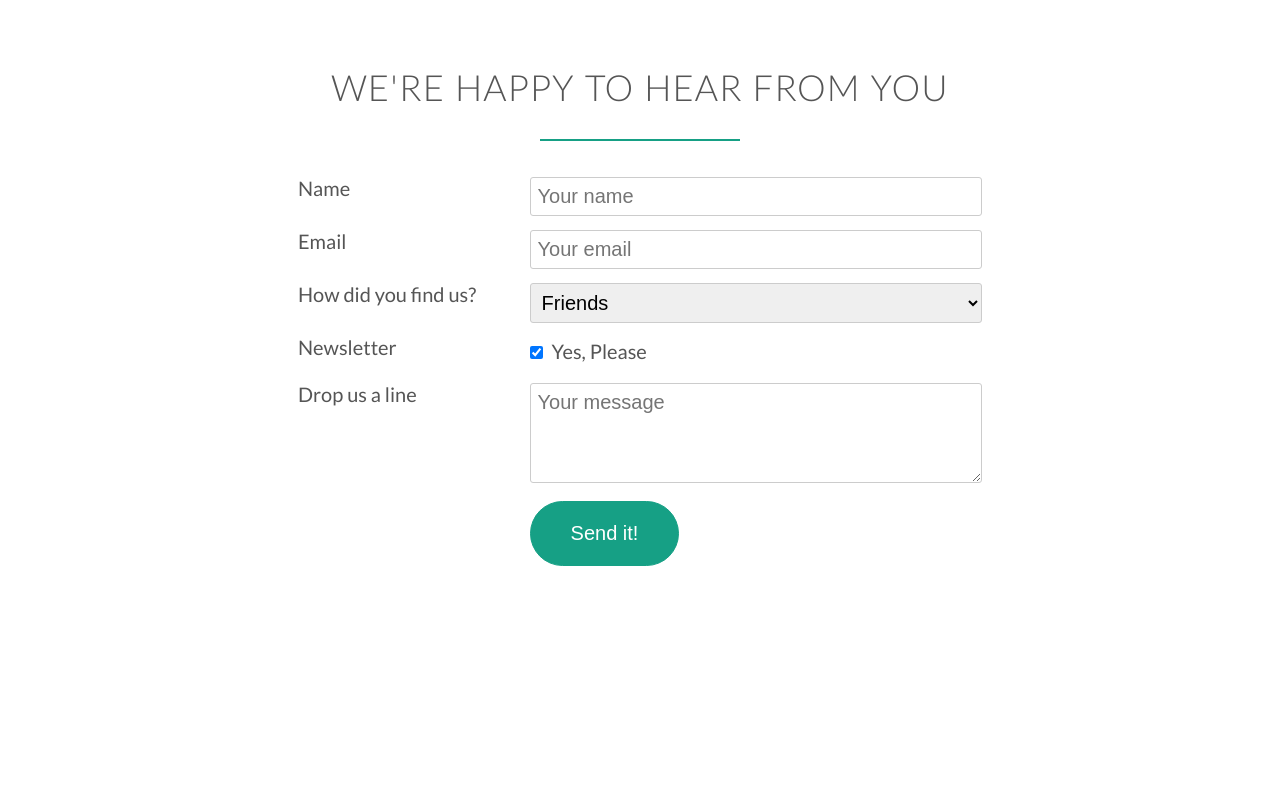
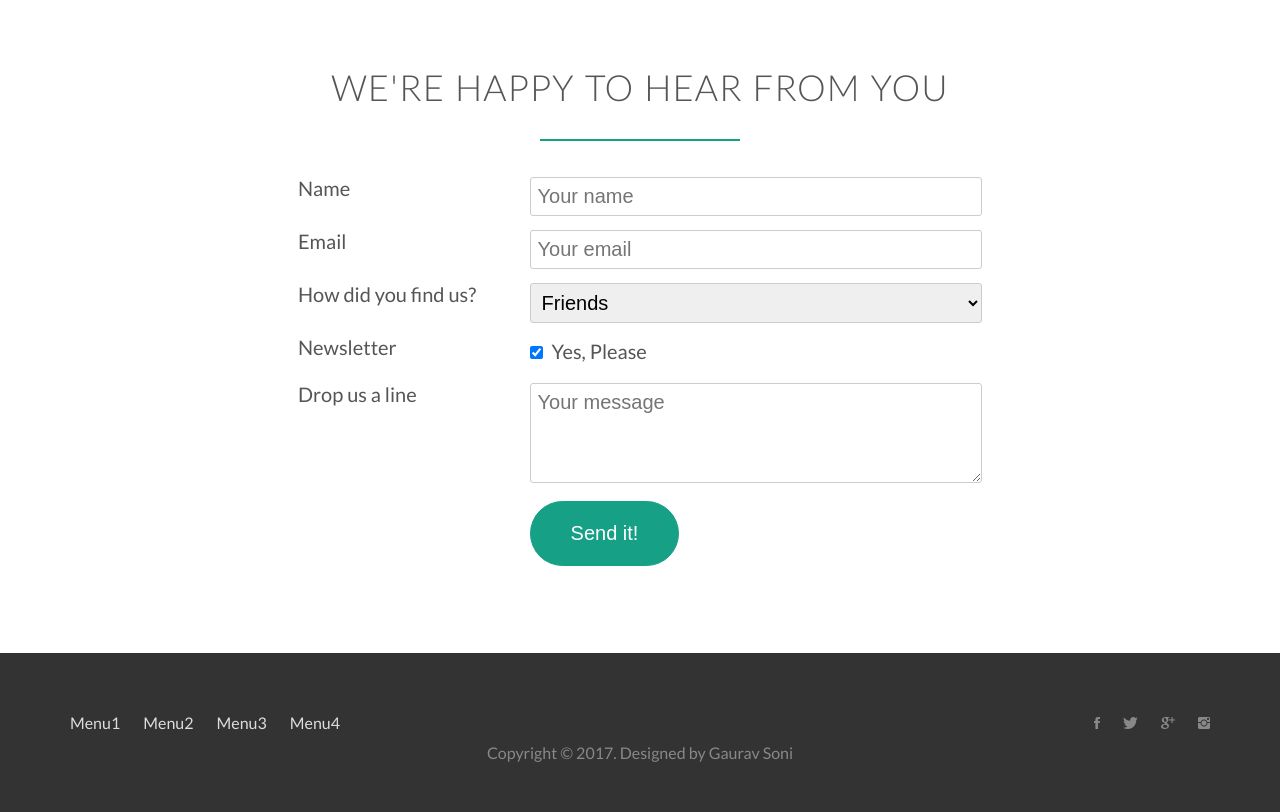
Before and after one commit to gauravsoni119/agency-theme, a plain HTML site: page index.html in a window 1280 px wide. Shown: the part 2584-3396 px from the top of the page. Before the commit the page ends 3237 px from the top, so only its background shows below. Drawn offline with Linux system fonts and the light colour scheme; files whose address does not match are found by name.

Commit message:
Add footer

```diff
--- a/index.html
+++ b/index.html
@@ -211,6 +211,29 @@
             </form>
         </div>
     </section>
+    <footer>
+        <div class="row">
+            <div class="col span-1-of-2">
+                <ul class="footer-nav">
+                    <li><a href="#">Menu1</a></li>
+                    <li><a href="#">Menu2</a></li>
+                    <li><a href="#">Menu3</a></li>
+                    <li><a href="#">Menu4</a></li>
+                </ul>
+            </div>
+            <div class="col span-1-of-2">
+                <ul class="social-links">
+                    <li><a href="#"><i class="ion-social-facebook"></i></a></li>
+                    <li><a href="#"><i class="ion-social-twitter"></i></a></li>
+                    <li><a href="#"><i class="ion-social-googleplus"></i></a></li>
+                    <li><a href="#"><i class="ion-social-instagram"></i></a></li>
+                </ul>
+            </div>
+        </div>
+        <div class="row">
+            <p>Copyright &copy 2017. Designed by Gaurav Soni</p>
+        </div>
+    </footer>
 </body>
 
 </html>
--- a/resources/css/style.css
+++ b/resources/css/style.css
@@ -287,3 +287,91 @@ input[type=checkbox] {
 *:focus {
     outline: none;
 }
+
+/*----------------LINKS----------------*/
+a:link, a:visited {
+    color: #16a085;
+    text-decoration: none;
+    padding-bottom: 1px;
+    border-bottom: 1px solid #16a085;
+}
+
+a:hover, a:active {
+    color: #555;
+    border-bottom: 1px solid transparent;
+    -webkit-transition: border-bottom 0.2s, color 0.2s;
+    transition: border-bottom 0.2s, color 0.2s;
+}
+
+/*--------------------------------------------------------------------*/
+/* FOOTER */
+/*--------------------------------------------------------------------*/
+
+footer {
+    background-color: #333;
+    padding: 50px;
+    font-size: 80%;
+}
+
+.footer-nav {
+    list-style: none;
+    float: left;
+}
+.social-links {
+    list-style: none;
+    float: right;
+}
+.footer-nav li,
+.social-links li {
+    display: inline-block;
+    margin-right: 20px;
+}
+
+.footer-nav li:last-child,
+.social-links li:last-child {
+    margin-right: 0;
+}
+
+.footer-nav li a:link,
+.footer-nav li a:visited,
+.social-links li a:link,
+.social-links li a:visited {
+    text-decoration: none;
+    border: 0;
+    color: #888;
+    transition: color 0.2s;
+}
+
+.footer-nav li a:hover,
+.footer-nav li a:link {
+    color: #ddd;
+}
+
+.ion-social-facebook,
+.ion-social-twitter,
+.ion-social-googleplus,
+.ion-social-googleplus {
+    transition: color 0.2s;
+}
+
+
+.ion-social-facebook:hover {
+    color: #3b5998;
+}
+
+.ion-social-twitter:hover {
+    color: #00aced;
+}
+
+.ion-social-googleplus:hover {
+    color: #dd4b39;
+}
+
+.ion-social-instagram:hover {
+    color: #517fa4;
+}
+
+footer p {
+    color: #888;
+    text-align: center;
+}
```
